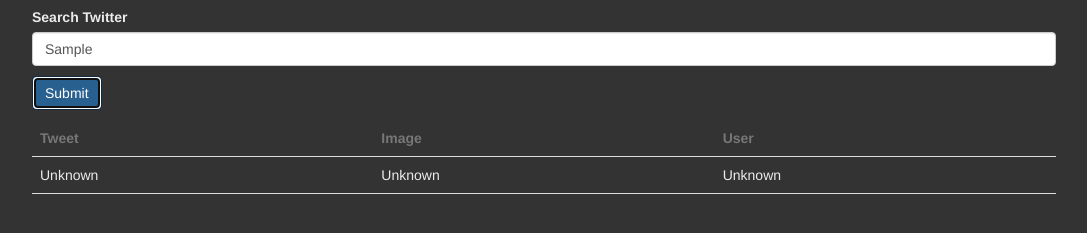
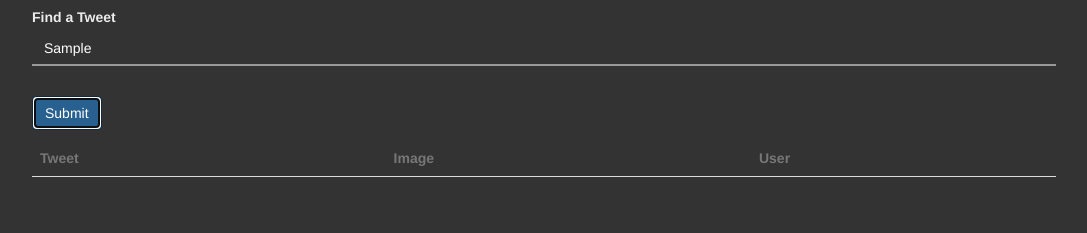
Before and after one commit to MasseyIsaako/Twitter-Api, a website: page public/index.html in a window 1280 px wide. Both pictures are taken after typing "Sample" into the empty fields and a click on the input 162 px from the left and 155 px from the top of the page. Shown: the part 63-296 px from the top of the page, without its empty margins (96-1183 px from the left). Drawn offline with nearby package versions, Linux system fonts and the light colour scheme.

Commit message:
styling, validation and initial pulling info using ajax
current server is showing an error, so I need to look into the ajax request from script. Or it may be the app.js.

```diff
--- a/app.js
+++ b/app.js
@@ -33,7 +33,7 @@
 
 app.get("/search=:term", function(request, response){
 	var term = request.params.term;
-	var params = {q:term, count:1};
+	var params = {q:term, count:10};
 	T.get("search/tweets", params, function(error, tweets, twitterResponse){
 		if(!error){
 			response.json(tweets);
--- a/configExample.json
+++ b/configExample.json
@@ -1,4 +1,4 @@
-}
+{
 	"TConsumerKey": "",
 	"TConsumerKeySecret": "",
 	"TAccessToken": "",
--- a/public/css/style.css
+++ b/public/css/style.css
@@ -3,6 +3,8 @@
 	margin:0px;
 	background-color:#333333;
 }
+
+*:focus{outline:none;}
 
 h1{
 	color:#EBEBEB;
@@ -14,13 +16,26 @@
 	margin:10px 10%;
 }
 
-label{
-	color:#EBEBEB;
+label{color:#EBEBEB;}
+
+#submit{margin-top:10px;}
+
+input[type=text]{
+	background-color:#333333;
+	border:none;
+	outline:none;
+	box-shadow:none;
+	border-radius:0px;
+	color:#FFFFFF;
+	border-bottom:2px solid #999999;
 }
 
-#submit{
-	margin-top:10px;
+input[type=text]:focus{
+	background-color:#FFFFFF;
+	color:#333333;
 }
+
+#error-message{color:red;}
 
 table{
 	border-collapse:collapse;
--- a/public/index.html
+++ b/public/index.html
@@ -15,8 +15,9 @@
 
  	<form method="GET" action="/">
  		<!-- Search -->
- 		<label for="topic">Search Twitter</label>
+ 		<label for="topic">Find a Tweet</label>
  		<input type="text" name="search" id="search" class="form-control" placeholder="Type here . . .">
+ 		<span id="error-message"></span><br>
 
  		<!-- Submit -->
  		<input type="submit" name="submit" id="submit" class="btn btn-primary" placeholder="Submit">
--- a/public/js/script.js
+++ b/public/js/script.js
@@ -1,7 +1,37 @@
-$("#submit").click(function(){
+$("#submit").click(function(event){
 
 	// Prevent form submission
 	event.preventDefault();
 
+	// Getting Information from Form
+	var searchTerm = $("#search").val();
 
+	// Targetting HTML
+	var table = $("#table-items")[0].childNodes[1];
+
+	// Validation
+	if(searchTerm.length === 0){
+		$("#search").css("border-color", "red");
+		$(".btn-primary").css("background-color", "red");
+		$("#error-message")[0].innerText = "";
+		$("#error-message")[0].innerText = "Please type something in search bar";
+		return;
+	} else{
+		$("#search").css("border-color", "#999999");
+		$("#error-message")[0].innerText = "";
+		$(".btn-primary").css("background-color", "#286090");
+	}
+
+	// Empty the table using remove class
+	$(".appended-row").remove();
+
+	$.ajax({
+		url:"localhost:3000/search=" + searchTerm,
+		dataType: "json",
+		success: function(DataFromJSON){
+			console.log(DataFromJSON);
+		}, error: function(){
+			console.log("Error, server not responding.");
+		}
+	});
 });
```
